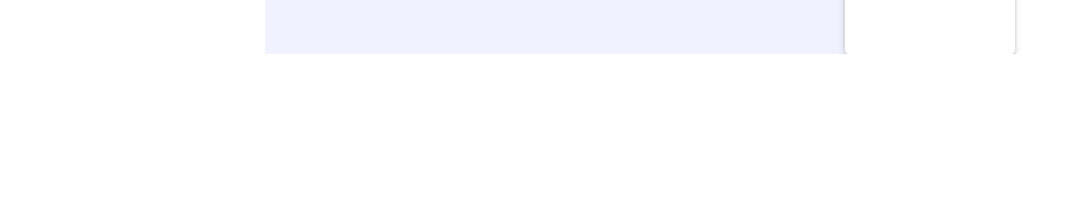
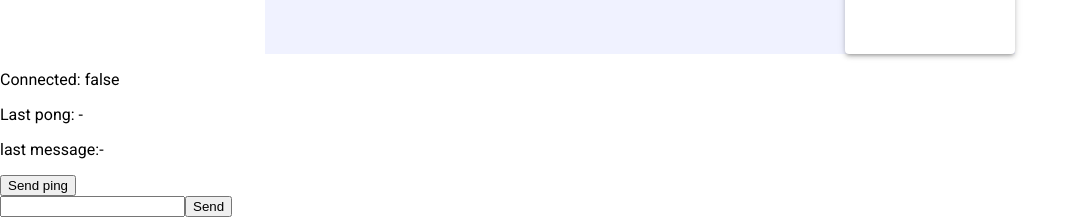
Before and after one commit to lighthouse-labs/MadCap-Server2, a React (Create React App) app in the folder client/: page / in a window 1280 px wide. Shown: the part 1133-1350 px from the top of the page, without its empty margins (0-1080 px from the left). Before the commit the page ends 1187 px from the top, so only its background shows below. Built offline with nearby package versions, Linux system fonts and the light colour scheme; no server answers.

Commit message:
null to empty sting input

```diff
--- a/client/src/SocketPoC.jsx
+++ b/client/src/SocketPoC.jsx
@@ -10,7 +10,7 @@ function SocketPoC() {
   const [isConnected, setIsConnected] = useState(socket.connected);
   const [lastPong, setLastPong] = useState(null);
   const [lastMessage, setLastMessage] = useState(null);
-  const [message, setMessage] = useState(null);
+  const [message, setMessage] = useState("");
 
   useEffect(() => {
     socket.on("connect", () => {
--- a/client/src/index.jsx
+++ b/client/src/index.jsx
@@ -17,7 +17,7 @@ const root = ReactDOM.createRoot(document.getElementById('root'));
 root.render(
   <React.StrictMode>
     <App />
-    {/* <SocketPoC /> */}
+    <SocketPoC />
   </React.StrictMode>
 );
 
```
